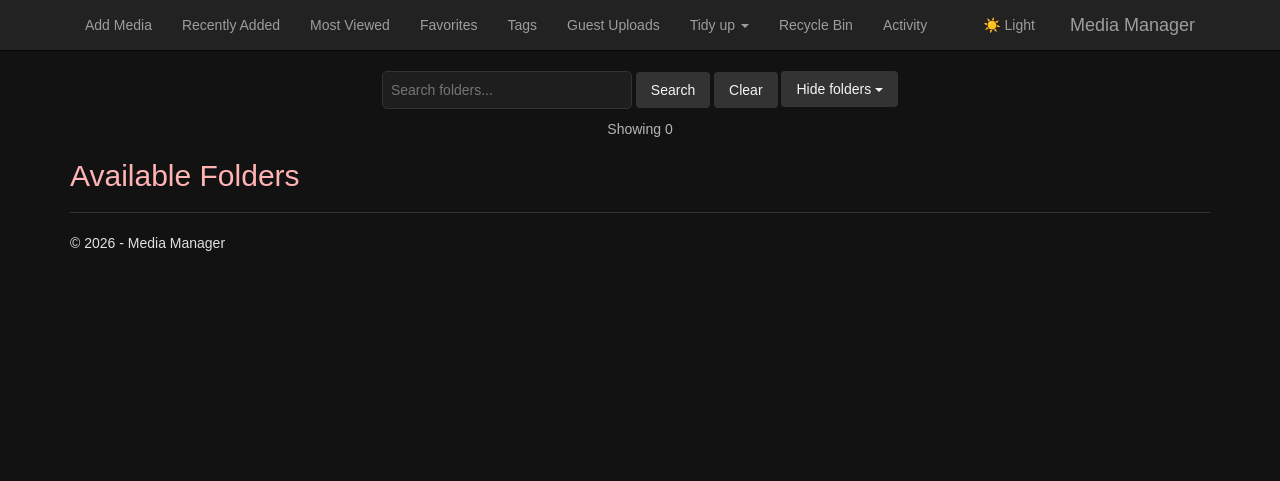
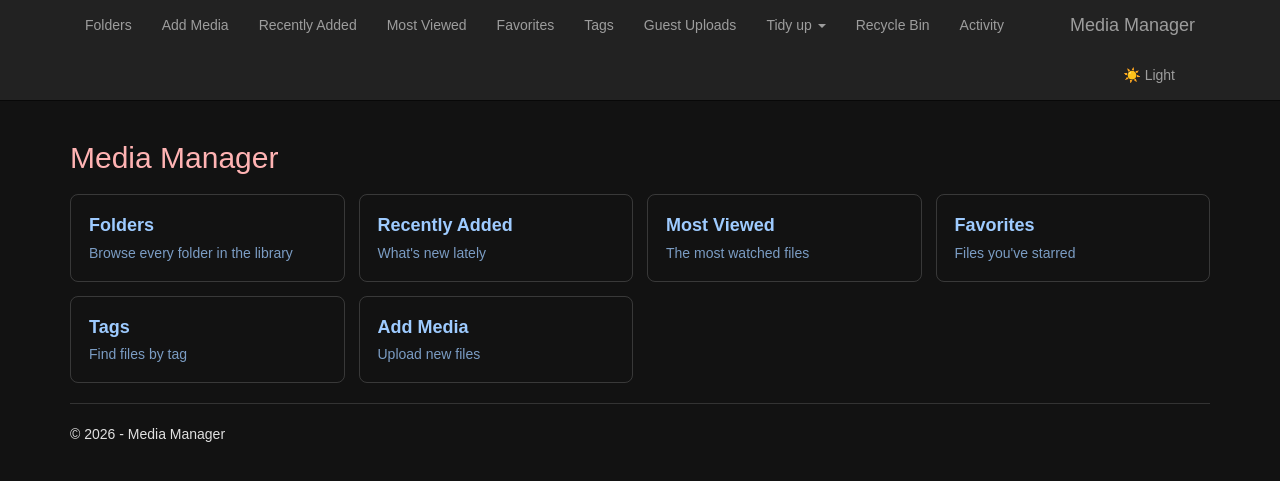
Before and after one commit to TheCoberto/MediaManager, an ASP.NET MVC app: template Views/Home/Index.cshtml in a window 1280 px wide. Shown: the top 481 px of the page. Run offline with ASP.NET Core 8 and stand-ins for ASP.NET MVC 5, Linux system fonts and the light colour scheme; the template is opened without the code that fills it, so the values that code supplies are empty; the project's own start-up code is not run, and a stand-in starts its controllers and pages; some libraries are stand-ins or nearby versions.

Commit message:
Add a fast landing page; move the folder list to Folders
The home page listed every folder on disk, so opening the app was slow.
Home is now a page of quick links that does no disk work, and the folder
list lives at Home/Folders (linked from the nav and breadcrumbs).

Co-Authored-By: Claude Opus 5.5 <noreply@anthropic.com>

```diff
--- a/Controllers/HomeController.cs
+++ b/Controllers/HomeController.cs
@@ -9,7 +9,9 @@ namespace MediaManager.Controllers
     [AuthFilter]
     public class HomeController : Controller
     {
-        public ActionResult Index()
+        public ActionResult Index() => View();
+
+        public ActionResult Folders()
         {
             // Every folder is rendered; the page hides those under a hidden top-level folder
             // so they can be shown again instantly from the dropdown.
--- a/Controllers/MediaController.cs
+++ b/Controllers/MediaController.cs
@@ -26,7 +26,7 @@ namespace MediaManager.Controllers
                 return HttpNotFound();
 
             if (string.IsNullOrWhiteSpace(folder))
-                return RedirectToAction("Index", "Home");
+                return RedirectToAction("Folders", "Home");
 
             // Accept an absolute path under the root too ("E:/Videos/Cats" -> "Videos/Cats")
             folder = folder.Replace("\\", "/");
--- a/Views/Home/Index.cshtml
+++ b/Views/Home/Index.cshtml
@@ -1,153 +1,31 @@
 @{
-    ViewBag.Title = "Storage - All Galleries";
-    var folders = ViewBag.Folders as List<string> ?? new List<string>();
-    var topLevelFolders = ViewBag.TopLevelFolders as List<string> ?? new List<string>();
-    var hidden = ViewBag.HiddenFolders as HashSet<string> ?? new HashSet<string>(StringComparer.OrdinalIgnoreCase);
+    ViewBag.Title = "Home";
+    // Deliberately does no disk or database work so the app opens instantly;
+    // the full folder list lives on the Folders page.
+    var tiles = new List<Tuple<string, string, string>>
+    {
+        Tuple.Create("Folders", Url.Action("Folders", "Home"), "Browse every folder in the library"),
+        Tuple.Create("Recently Added", Url.Action("Index", "Recent"), "What's new lately"),
+        Tuple.Create("Most Viewed", Url.Action("MostViewed", "Recent"), "The most watched files"),
+        Tuple.Create("Favorites", Url.Action("Index", "Favorites"), "Files you've starred"),
+        Tuple.Create("Tags", Url.Action("Index", "Tags"), "Find files by tag"),
+        Tuple.Create("Add Media", Url.Action("AddMedia", "Media"), "Upload new files"),
+    };
 }
 
-@Html.AntiForgeryToken()
+<style>
+    .home-tiles { display: grid; grid-template-columns: repeat(auto-fill, minmax(220px, 1fr)); gap: 14px; margin-top: 20px; }
+    .home-tile { display: block; padding: 18px; border: 1px solid rgba(128,128,128,.35); border-radius: 8px; text-decoration: none !important; color: inherit; }
+    .home-tile:hover, .home-tile:focus { border-color: #337ab7; background: rgba(51,122,183,.08); }
+    .home-tile strong { display: block; font-size: 18px; margin-bottom: 4px; }
+    .home-tile span { opacity: .75; }
+</style>
 
-<div style="text-align:center; margin-bottom:15px;">
-    <input type="text" id="searchBox" placeholder="Search folders..."
-           style="padding:8px; width:250px; border-radius:5px;" />
-    <button id="searchBtn" style="padding:8px 15px;">Search</button>
-    <button id="clearSearchBtn" style="padding:8px 15px;">Clear</button>
+<h2>@MediaManager.Models.SiteSettings.SiteName</h2>
 
-    <div class="dropdown" style="display:inline-block; vertical-align:top;">
-        <button id="hideFoldersBtn" class="btn btn-default dropdown-toggle" type="button" data-toggle="dropdown"
-                aria-haspopup="true" aria-expanded="false" style="padding:8px 15px;">
-            Hide folders <span id="hiddenCount" class="badge"></span> <span class="caret"></span>
-        </button>
-        <ul id="hideFoldersMenu" class="dropdown-menu" aria-labelledby="hideFoldersBtn"
-            style="max-height:60vh; overflow-y:auto; padding:6px 12px; text-align:left;">
-            @if (topLevelFolders.Count == 0)
-            {
-                <li style="opacity:.7;">No folders</li>
-            }
-            @foreach (var top in topLevelFolders)
-            {
-                <li>
-                    <label style="display:block; font-weight:normal; white-space:nowrap; cursor:pointer; margin:3px 0;">
-                        <input type="checkbox" class="hide-folder" value="@top" @(hidden.Contains(top) ? "checked" : "") />
-                        @top
-                    </label>
-                </li>
-            }
-        </ul>
-    </div>
-
-    <div id="resultsCount" style="margin-top:10px; opacity:.8;"></div>
+<div class="home-tiles">
+    @foreach (var t in tiles)
+    {
+        <a class="home-tile" href="@t.Item2"><strong>@t.Item1</strong><span>@t.Item3</span></a>
+    }
 </div>
-
-<h2>Available Folders</h2>
-
-<ul id="folderList">
-    @foreach (var folder in folders)
-    {
-        var indentLevel = folder.Count(c => c == '/');
-        var padding = indentLevel * 20;
-        var top = folder.Split('/')[0];
-
-        <li class="folder-item"
-            data-folder="@folder"
-            data-top="@top"
-            style="padding-left:@(padding)px; cursor:pointer; @(hidden.Contains(top) ? "display:none;" : "")">
-            <a href="@Url.GalleryLink(folder)">@folder</a>
-        </li>
-    }
-</ul>
-
-@section scripts {
-    <script>
-$(document).ready(function () {
-
-    // Top-level folders currently hidden (lower-case for case-insensitive matching)
-    const hidden = new Set(
-        $('.hide-folder:checked').map(function () { return this.value.toLowerCase(); }).get()
-    );
-
-    function updateHiddenCount() {
-        $('#hiddenCount').text(hidden.size ? hidden.size : '');
-    }
-
-    // Keep the dropdown open while ticking boxes
-    $('#hideFoldersMenu').on('click', function (e) { e.stopPropagation(); });
-
-    $('.hide-folder').on('change', function () {
-        const $box = $(this);
-        const folder = $box.val();
-        const isHidden = $box.is(':checked');
-
-        isHidden ? hidden.add(folder.toLowerCase()) : hidden.delete(folder.toLowerCase());
-        updateHiddenCount();
-        applyFilter();
-
-        $.post('@Url.Action("SetFolderHidden", "Home")', {
-            folder: folder,
-            hidden: isHidden,
-            __RequestVerificationToken: $('input[name="__RequestVerificationToken"]').val()
-        }).done(function (res) {
-            if (!res || !res.success) revert((res && res.message) || 'Could not save.');
-        }).fail(function (xhr) {
-            revert(xhr.status === 401
-                ? 'Your login has expired, so that wasn\'t saved. Refresh the page to log in again.'
-                : 'Could not save (' + xhr.status + ').');
-        });
-
-        function revert(message) {
-            $box.prop('checked', !isHidden);
-            !isHidden ? hidden.add(folder.toLowerCase()) : hidden.delete(folder.toLowerCase());
-            updateHiddenCount();
-            applyFilter();
-            alert(message);
-        }
-    });
-
-    // Allow clicking anywhere on the <li>
-    $('#folderList').on('click', '.folder-item', function (e) {
-        if ($(e.target).is('a')) return;
-
-        window.location.href = $(this).children('a').attr('href'); // the folder's own link (names may be hidden)
-    });
-
-    function applyFilter() {
-        const q = ($("#searchBox").val() || "").trim().toLowerCase();
-
-        let shown = 0, total = 0;
-        $(".folder-item").each(function () {
-            const folder = ($(this).attr("data-folder") || "").toLowerCase();
-            const isHidden = hidden.has(($(this).attr("data-top") || "").toLowerCase());
-            const match = !isHidden && (q === "" || folder.includes(q));
-
-            $(this).toggle(match);
-            if (!isHidden) total++;
-            if (match) shown++;
-        });
-
-        $("#resultsCount").text(
-            q ? `Showing ${shown} of ${total}` : `Showing ${total}`
-        );
-    }
-
-    $("#searchBtn").click(applyFilter);
-
-    $("#clearSearchBtn").click(function () {
-        $("#searchBox").val("");
-        applyFilter();
-        $("#searchBox").focus();
-    });
-
-    $("#searchBox").on("input", applyFilter);
-
-    $("#searchBox").on("keydown", function (e) {
-        if (e.key === "Enter") {
-            e.preventDefault();
-            applyFilter();
-        }
-    });
-
-    updateHiddenCount();
-    applyFilter();
-});
-    </script>
-}
--- a/Views/Media/AddMedia.cshtml
+++ b/Views/Media/AddMedia.cshtml
@@ -4,7 +4,7 @@
     string accept = "image/*,video/*,audio/*," + string.Join(",", MediaManager.Models.Constants.Constants.SupportedExtensions);
 }
 <p>
-    <u>@Html.ActionLink("Home", "Index", "Home")</u>
+    <u>@Html.ActionLink("Folders", "Folders", "Home")</u>
 </p>
 
 <div class="add-media">
--- a/Views/Media/Gallery.cshtml
+++ b/Views/Media/Gallery.cshtml
@@ -8,7 +8,7 @@
 
 @* Where you are: every part goes to that folder's gallery *@
 <p class="crumbs">
-    @Html.ActionLink("Home", "Index", "Home")
+    @Html.ActionLink("Folders", "Folders", "Home")
     @for (int i = 0; i < parts.Length; i++)
     {
         <span class="crumb-sep">&rsaquo;</span>
@@ -710,7 +710,7 @@
                         alert(res.message);
                         // Go up a level (or home for a top-level folder)
                         if (res.parent) T.go(res.parent, null);
-                        else window.location.href = '@Url.Action("Index", "Home")';
+                        else window.location.href = '@Url.Action("Folders", "Home")';
                     }, () => T.idle($btn));
                 })
                 .fail(xhr => { if (xhr.status !== 401) alert("Couldn't check the folder (" + xhr.status + ")."); });
--- a/Views/Media/ViewMedia.cshtml
+++ b/Views/Media/ViewMedia.cshtml
@@ -31,7 +31,7 @@
     }
     else
     {
-        <u>@Html.ActionLink("← Home", "Index", "Home")</u>
+        <u>@Html.ActionLink("← Folders", "Folders", "Home")</u>
         <span style="opacity:.75; margin-left:8px;">This file is at the very top of the library, outside any folder.</span>
     }
 </p>
@@ -167,7 +167,7 @@
             const file = @Html.Raw(Json.Encode(file));
             const prevLink = @Html.Raw(Json.Encode(prevLink));
             const nextLink = @Html.Raw(Json.Encode(nextLink));
-            const galleryLink = @Html.Raw(Json.Encode(galleryLink ?? Url.Action("Index", "Home")));
+            const galleryLink = @Html.Raw(Json.Encode(galleryLink ?? Url.Action("Folders", "Home")));
 
             // After Move / Delete, carry on with the next file (or previous, or back to the gallery)
             function goOn() {
--- a/Views/Shared/_Layout.cshtml
+++ b/Views/Shared/_Layout.cshtml
@@ -52,6 +52,7 @@
                 else
                 {
                 <ul class="nav navbar-nav">
+                    <li>@Html.ActionLink("Folders", "Folders", "Home")</li>
                     <li>@Html.ActionLink("Add Media", "AddMedia", "Media")</li>
                     <li>@Html.ActionLink("Recently Added", "Index", "Recent")</li>
                     <li>@Html.ActionLink("Most Viewed", "MostViewed", "Recent")</li>
```
Also changed, not shown: Views/Home/Folders.cshtml (added, +153 -0 lines), MediaManager.csproj.
